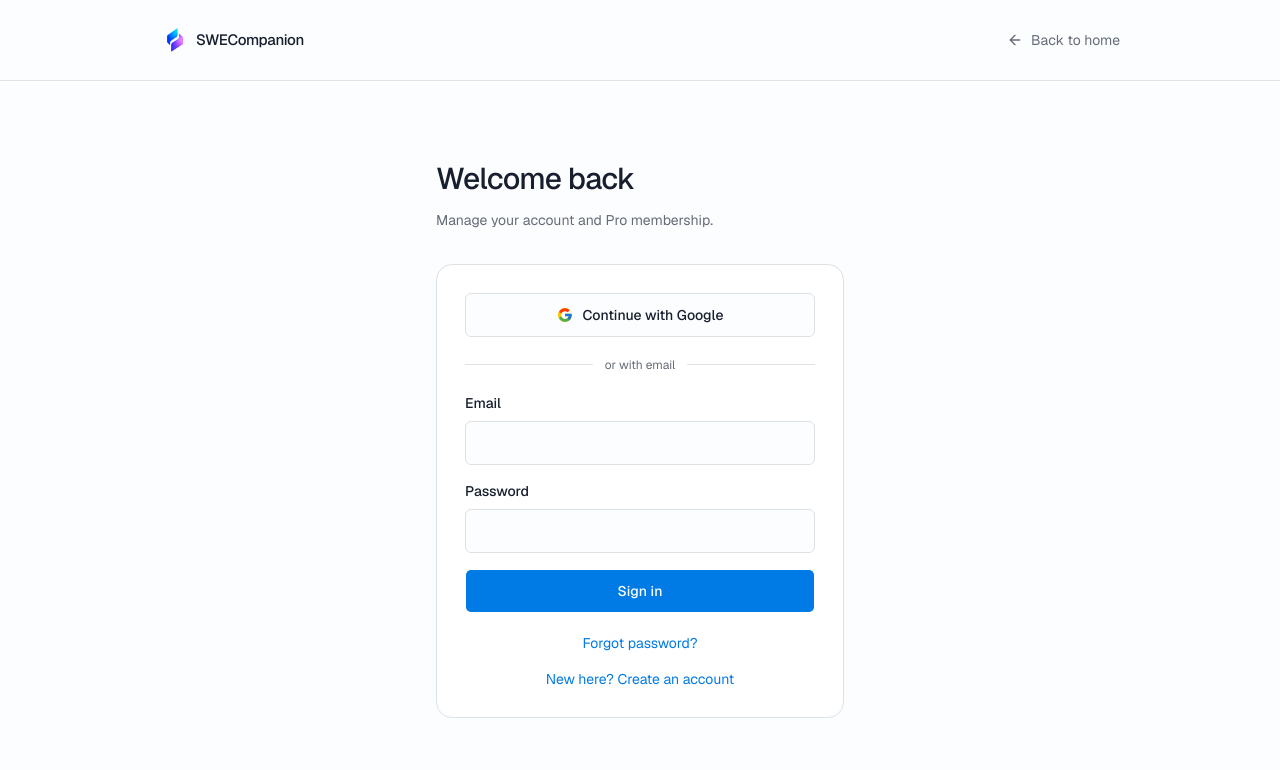
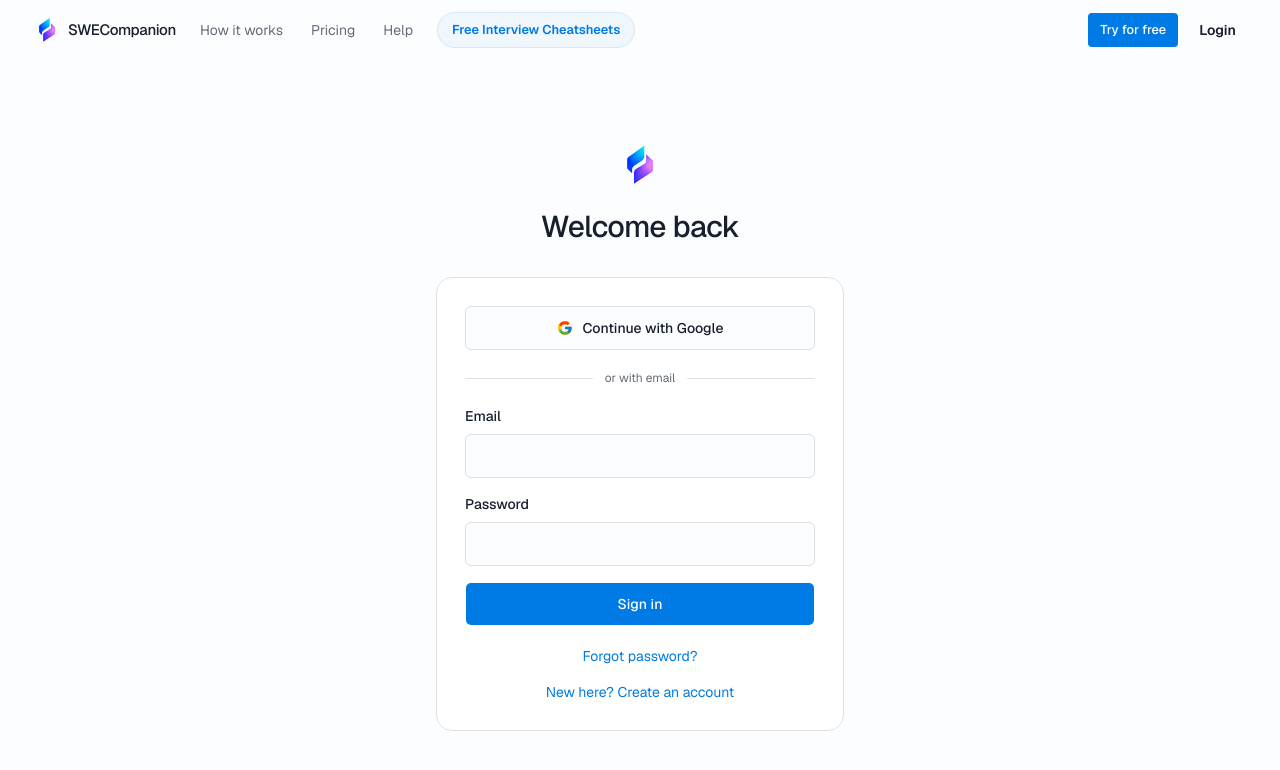
Before and after one commit to Yugue/swecompanion-web, a Next.js app: page /login in a window 1280 px wide. Shown: the top 770 px of the page. Built offline with nearby package versions, Linux system fonts and the light colour scheme; no server answers.

Commit message:
Match auth pages to landing navigation and center branded titles

```diff
--- a/src/components/auth/AuthPage.tsx
+++ b/src/components/auth/AuthPage.tsx
@@ -3,11 +3,11 @@
 import { Suspense, useEffect, useId, useRef, useState, type ReactNode } from "react";
 import Link from "next/link";
 import { useRouter, useSearchParams } from "next/navigation";
-import { ArrowLeft } from "lucide-react";
 import { useAuth } from "@/lib/AuthProvider";
 import { authErrorMessage } from "@/lib/authErrors";
 import { authPageHref, safeAuthReturnPath } from "@/lib/authNavigation";
-import { Wordmark } from "@/components/site/wordmark";
+import { Nav } from "@/components/site/nav";
+import { ProductMark } from "@/components/ProductMark";
 import { Button } from "@/components/ui/button";
 import { GoogleIcon } from "./BrandIcons";
 
@@ -15,7 +15,7 @@ type Mode = "signin" | "signup" | "reset";
 
 export function AuthPage({ mode }: { mode: Mode }) {
   const title = mode === "signin" ? "Welcome back" : mode === "signup" ? "Create your account" : "Reset your password";
-  const description = mode === "reset" ? "Enter your email and we’ll send you a reset link." : "Manage your account and Pro membership.";
+  const description = mode === "reset" ? "Enter your email and we’ll send you a reset link." : undefined;
   return <AuthShell title={title} description={description}>
     <Suspense fallback={<p role="status" className="text-sm text-muted-foreground">Loading…</p>}>
       <AuthForm key={mode} mode={mode} />
@@ -23,17 +23,15 @@ export function AuthPage({ mode }: { mode: Mode }) {
   </AuthShell>;
 }
 
-export function AuthShell({ title, description, children }: { title: string; description: string; children: ReactNode }) {
+export function AuthShell({ title, description, children }: { title: string; description?: string; children: ReactNode }) {
   return <>
-    <header className="border-b border-border">
-      <div className="mx-auto flex h-20 max-w-5xl items-center justify-between gap-4 px-5 sm:px-8">
-        <Link href="/" aria-label="SWECompanion home"><Wordmark /></Link>
-        <Link href="/" className="inline-flex items-center gap-2 text-sm text-muted-foreground hover:text-foreground"><ArrowLeft className="size-4" />Back to home</Link>
+    <Nav />
+    <main className="mx-auto w-full max-w-md px-5 py-12 sm:py-20">
+      <div className="flex flex-col items-center text-center">
+        <ProductMark size={48} />
+        <h1 className="mt-5 text-3xl font-medium tracking-tight">{title}</h1>
+        {description && <p className="mt-3 text-sm leading-relaxed text-muted-foreground">{description}</p>}
       </div>
-    </header>
-    <main className="mx-auto w-full max-w-md px-5 py-12 sm:py-20">
-      <h1 className="text-3xl font-medium tracking-tight">{title}</h1>
-      <p className="mt-3 text-sm leading-relaxed text-muted-foreground">{description}</p>
       <div className="mt-8 rounded-2xl border border-border bg-card p-6 sm:p-7">{children}</div>
     </main>
   </>;
--- a/src/components/site/nav.tsx
+++ b/src/components/site/nav.tsx
@@ -9,9 +9,9 @@ import { useEffect, useState } from 'react'
 import { Wordmark } from './wordmark'
 
 const links = [
-  { label: 'How it works', href: '#how' },
-  { label: 'Pricing', href: '#pricing' },
-  { label: 'Help', href: '#faq' },
+  { label: 'How it works', href: '/#how' },
+  { label: 'Pricing', href: '/#pricing' },
+  { label: 'Help', href: '/#faq' },
 ]
 
 export function Nav() {
@@ -32,20 +32,20 @@ export function Nav() {
       )}
     >
       <div className="mx-auto flex w-full max-w-[1440px] items-center gap-1 px-2 py-2 sm:gap-2 sm:px-3 md:gap-2 md:px-5 md:py-3 lg:gap-3 lg:px-8">
-        <a href="#top" className="flex shrink-0 items-center gap-2" aria-label="SWECompanion home">
+        <Link href="/#top" className="flex shrink-0 items-center gap-2" aria-label="SWECompanion home">
           <span className="lg:hidden"><ProductMark size={30} /></span>
           <Wordmark className="hidden lg:flex" />
-        </a>
+        </Link>
 
         <nav className="hidden items-center gap-0 md:flex lg:gap-1">
           {links.map((l) => (
-            <a
+            <Link
               key={l.href}
               href={l.href}
               className="rounded-md px-2 py-1.5 text-sm lg:px-3 whitespace-nowrap text-muted-foreground transition-colors hover:text-foreground"
             >
               {l.label}
-            </a>
+            </Link>
           ))}
         </nav>
 
```
